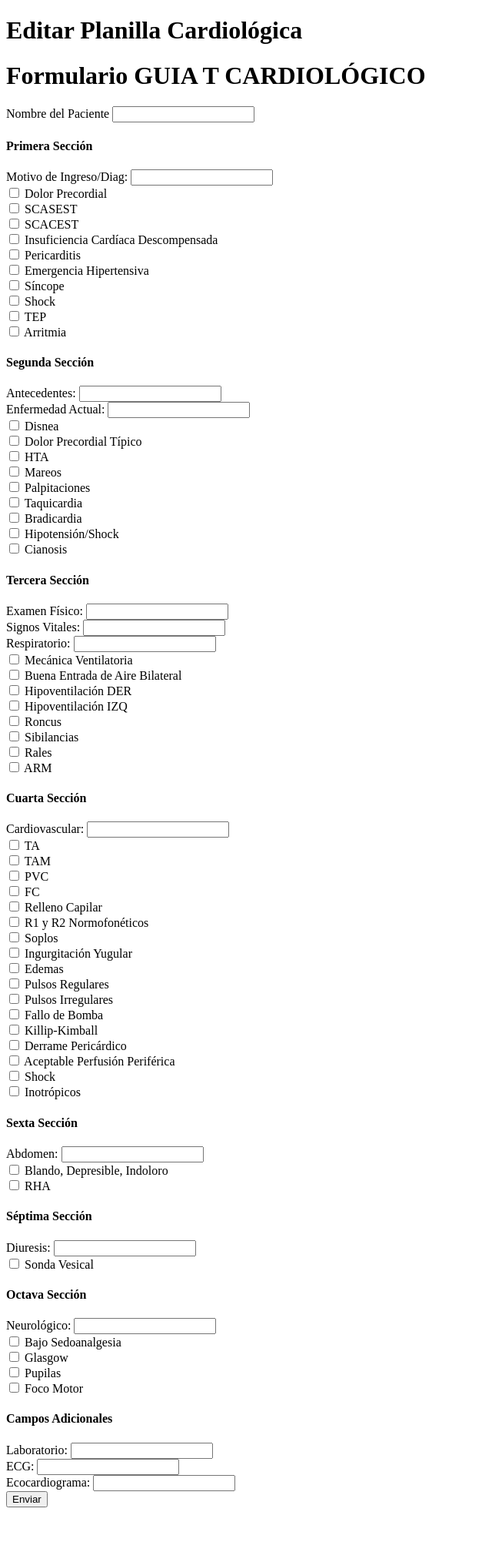
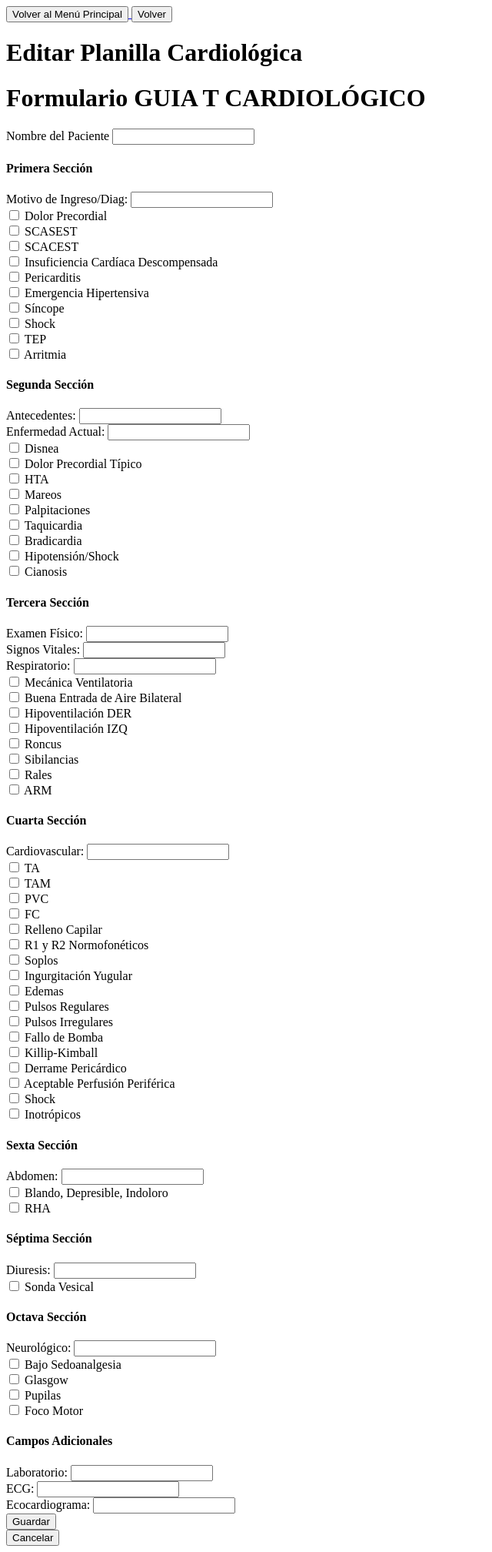
Before and after one commit to nfacundomendoza/FormularioApp, a Flask app: template templates/editar_cardiologico.html in a window 1280 px wide. Shown: the whole page at 77% size, without its empty margins (0-640 px from the left). Before the commit the page ends 1958 px from the top, so only its background shows below. Run offline with Flask 3, Linux system fonts and the light colour scheme; the template is opened without the code that fills it: values that come from a table or form of the project are taken from there, others are empty.

Commit message:
botones de volver, cancelar, confirmaciones

```diff
--- a/app.py
+++ b/app.py
@@ -341,7 +341,7 @@ def editar_cardiologico(archivo):
         return redirect(url_for('detalle_cardiologico', archivo=archivo))
 
     # Si el formulario no es válido o es un GET
-    return render_template('editar_cardiologico.html', form=form)
+    return render_template('editar_cardiologico.html', form=form, archivo=archivo)
 
 
 
--- a/forms/formulario_cardiologico.py
+++ b/forms/formulario_cardiologico.py
@@ -87,4 +87,4 @@ class FormularioCardiologico(FlaskForm):
     ecocardiograma = StringField("Ecocardiograma:", validators=[DataRequired()])
 
     # Botón para enviar el formulario
-    submit = SubmitField("Enviar")
+    submit = SubmitField("Guardar")
--- a/templates/detalle_cardiologico.html
+++ b/templates/detalle_cardiologico.html
@@ -8,8 +8,12 @@
 </head>
 <body>
 
+    <a href="{{ url_for('home') }}">
+        <button type="button">Volver al Menú Principal</button>
+    </a>
+
     <a href="{{ url_for('seleccionar_planilla') }}">
-        <button type="button">Volver</button>
+        <button type="button">Volver a Seleccionar Planilla</button>
     </a>
 
 
--- a/templates/editar_cardiologico.html
+++ b/templates/editar_cardiologico.html
@@ -6,6 +6,14 @@
     <title>Editar Planilla Cardiológica</title>
 </head>
 <body>
+
+    <a href="{{ url_for('home') }}">
+        <button type="button">Volver al Menú Principal</button>
+    </a>
+
+    <a href="{{ url_for('detalle_cardiologico', archivo=archivo) }}">
+        <button type="button">Volver</button>
+    </a>
 
     {% with messages = get_flashed_messages(with_categories=true) %}
     {% if messages %}
@@ -316,8 +324,33 @@
 
     <!-- Botón para enviar el formulario -->
     <div class="mb-3">
-        {{ form.submit(class="btn btn-primary") }}
+        {{ form.submit(id="guardarBtn", class="btn btn-primary") }}
     </div>
+
+    <script>
+        document.getElementById("guardarBtn").addEventListener("click", function(event){
+            var confirmacion = confirm("¿Estás seguro de que quieres guardar los cambios?");
+            if (!confirmacion) {
+                event.preventDefault();  // Evita que el formulario se envíe si el usuario cancela
+            }
+        });
+    </script>
+
+    <a href="{{ url_for('detalle_cardiologico', archivo=archivo) }}">
+        <button type="button" id="cancelarBtn">Cancelar</button>
+    </a>
+
+    <script>
+        document.getElementById("cancelarBtn").addEventListener("click", function(event){
+            var confirmacion = confirm("¿Estás seguro de que quieres cancelar? Los cambios no guardados se perderán.");
+            if (!confirmacion) {
+                event.preventDefault();  // Evita que el enlace sea seguido si el usuario cancela
+            }
+        });
+    </script>
+
+
+
 </form>
 
     {% if form.errors %}
--- a/templates/seleccionar_guia.html
+++ b/templates/seleccionar_guia.html
@@ -6,9 +6,9 @@
     <title>Seleccionar Guía</title>
 </head>
 <body>
+    <button onclick="window.location.href='/'">Volver</button>
     <h1>Selecciona una Guía</h1>
     <button onclick="window.location.href='/guia_t_cardiologico'">GUIA T CARDIOLÓGICO</button>
     <button onclick="window.location.href='/guia_t_politraumatizado'">GUIA T POLITRAUMATIZADO</button>
-    <button onclick="window.location.href='/'">Volver</button>
 </body>
 </html>
```
